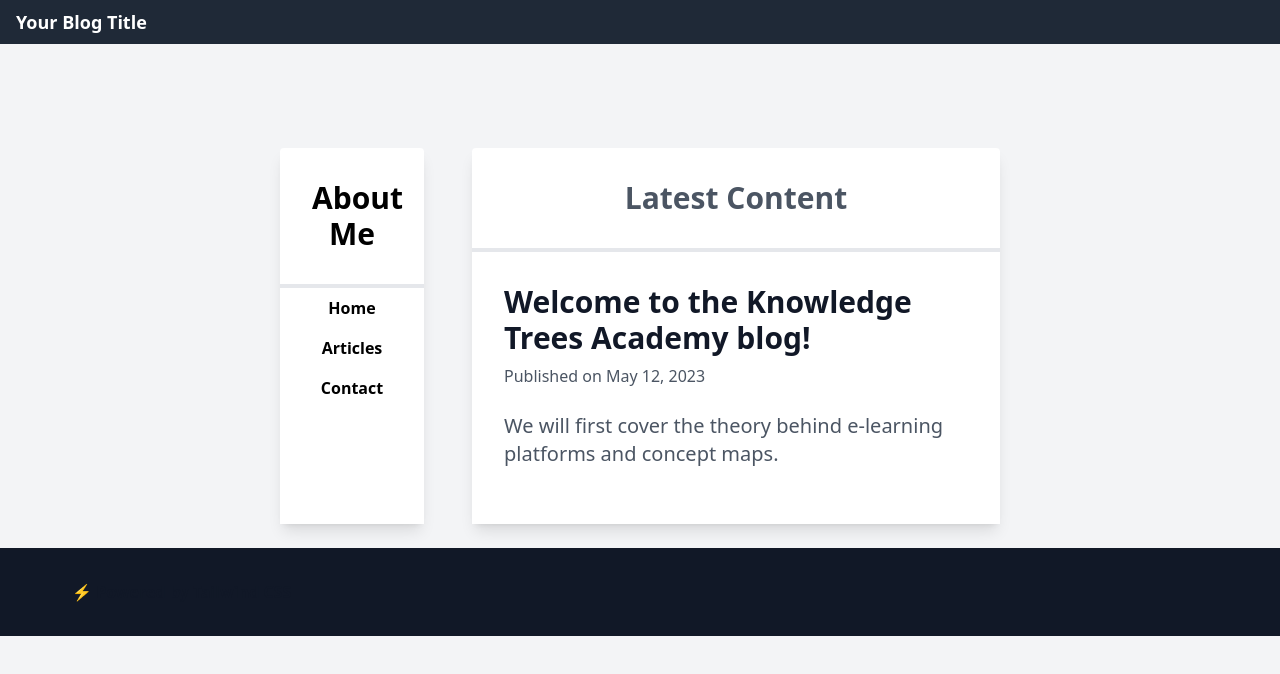
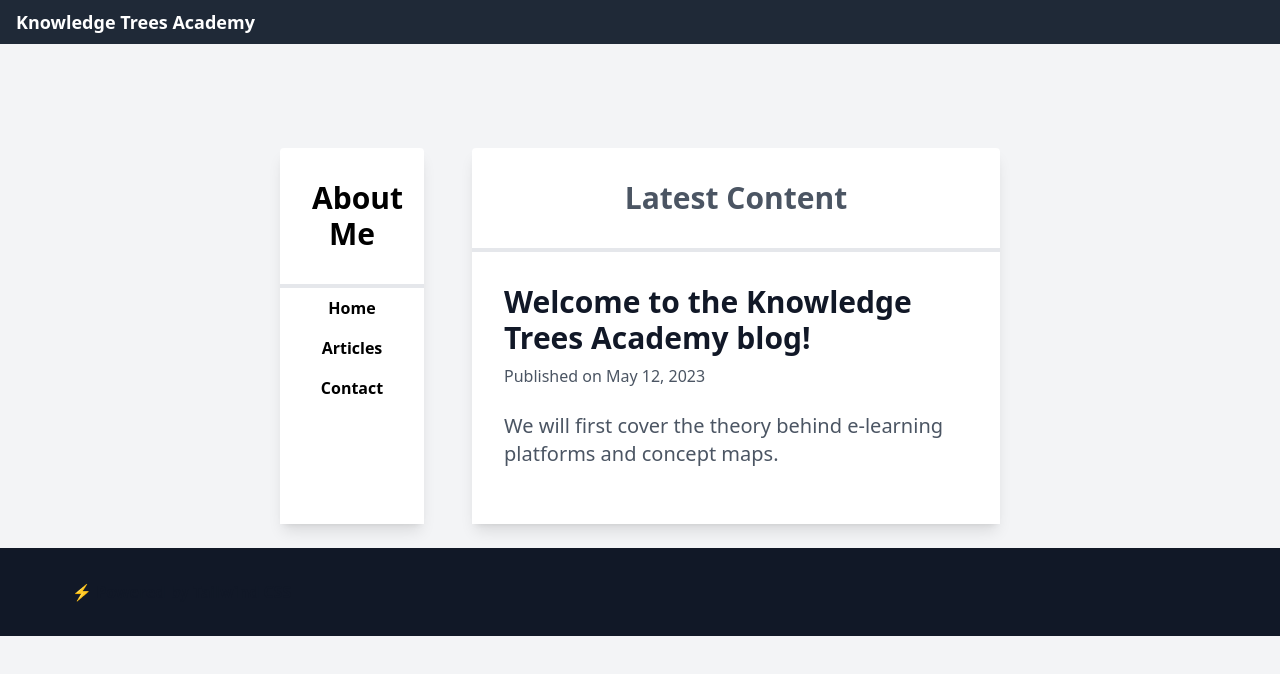
Before and after one commit to knowledgetreesacademy/knowledgetreesacadem, a website built with Vite: page index.html in a window 1280 px wide. Built offline with nearby package versions, Linux system fonts and the light colour scheme.

Commit message:
complete KTA blog

```diff
--- a/index.html
+++ b/index.html
@@ -10,7 +10,7 @@
     <nav class="bg-gray-800 p-2 mt-0 w-full">
         <div class="container mx-auto flex items-center">
             <div class="text-white mr-6">
-                <a href="#" class="text-lg font-semibold text-white p-2">Your Blog Title</a>
+                <a href="#" class="text-lg font-semibold text-white p-2">Knowledge Trees Academy</a>
             </div>
         </div>
     </nav>
```
